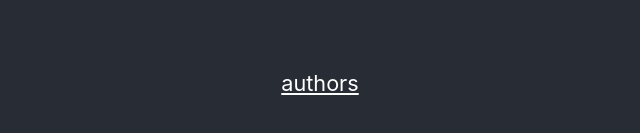
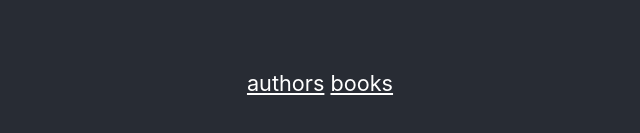
Before and after one commit to airgead73/dpmfolio-client, a React (Create React App) app: page / in a window 1280 px wide. Shown: the part 385-518 px from the top of the page, without its empty margins (320-960 px from the left). Built offline with nearby package versions, Linux system fonts and the light colour scheme.

Commit message:
update App

```diff
--- a/src/App.js
+++ b/src/App.js
@@ -6,7 +6,7 @@ function App() {
     <div className="App">
       <header className="App-header">
         <h1>DPMFOLIO</h1>
-        <p><small><a href="/authors" target="_blank">authors</a></small></p>
+        <p><small><a href="http://localhost:6060/api/authors" target="_blank">authors</a> <a href="http://localhost:6060/api/books" target="_blank">books</a></small></p>
       </header>
     </div>
   );
```
